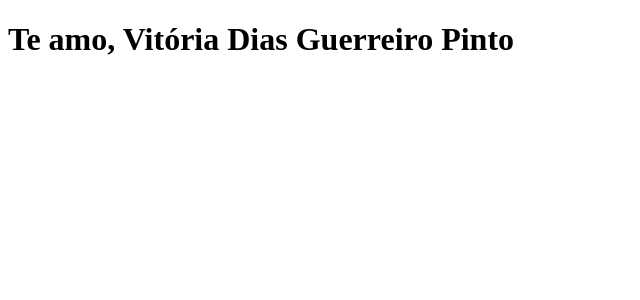
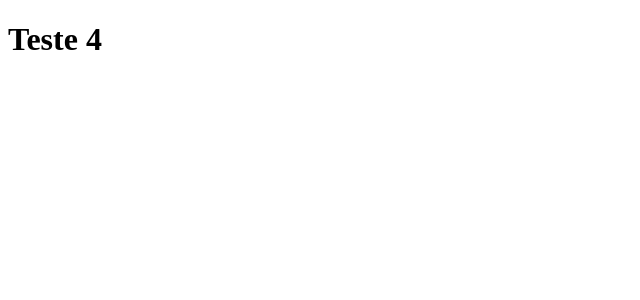
Before and after one commit to Enio11/clone-tabnews, a Next.js app: page / in a window 1280 px wide. Shown: the top 300 px of the page, without its empty margins (0-640 px from the left). Built offline with nearby package versions, Linux system fonts and the light colour scheme.

Commit message:
Altera frase do arquivo index.js para teste 4

```diff
--- a/package.json
+++ b/package.json
@@ -4,9 +4,7 @@
   "description": "Um projeto para aprender um projeto do zero.",
   "main": "index.js",
   "scripts": {
-    "dev": "next dev",
-    "build": "next build",
-    "start": "next start"
+    "dev": "next dev"
   },
   "author": "",
   "license": "MIT",
--- a/pages/index.js
+++ b/pages/index.js
@@ -1,5 +1,5 @@
 function Home() {
-    return <h1>Te amo, Vitória Dias Guerreiro Pinto</h1>
+    return <h1>Teste 4</h1>
 }
 
 export default Home;
```
